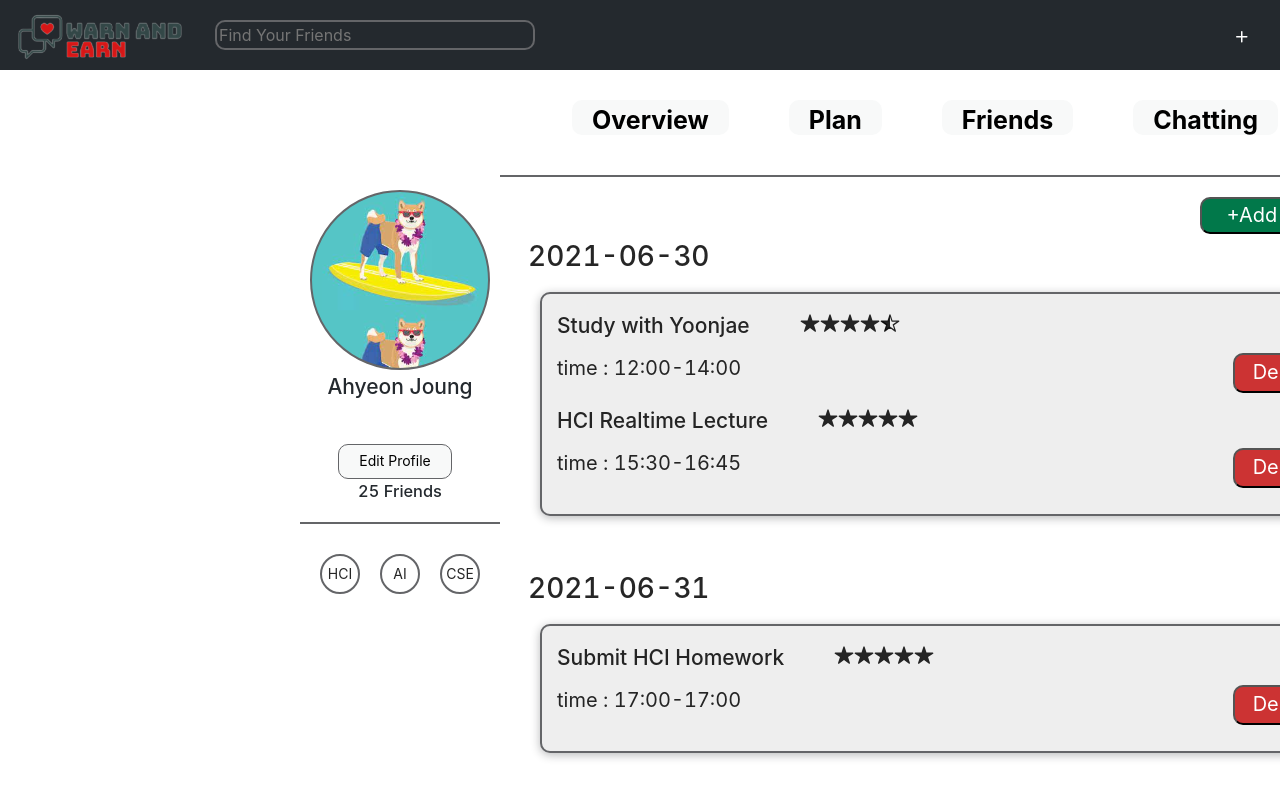
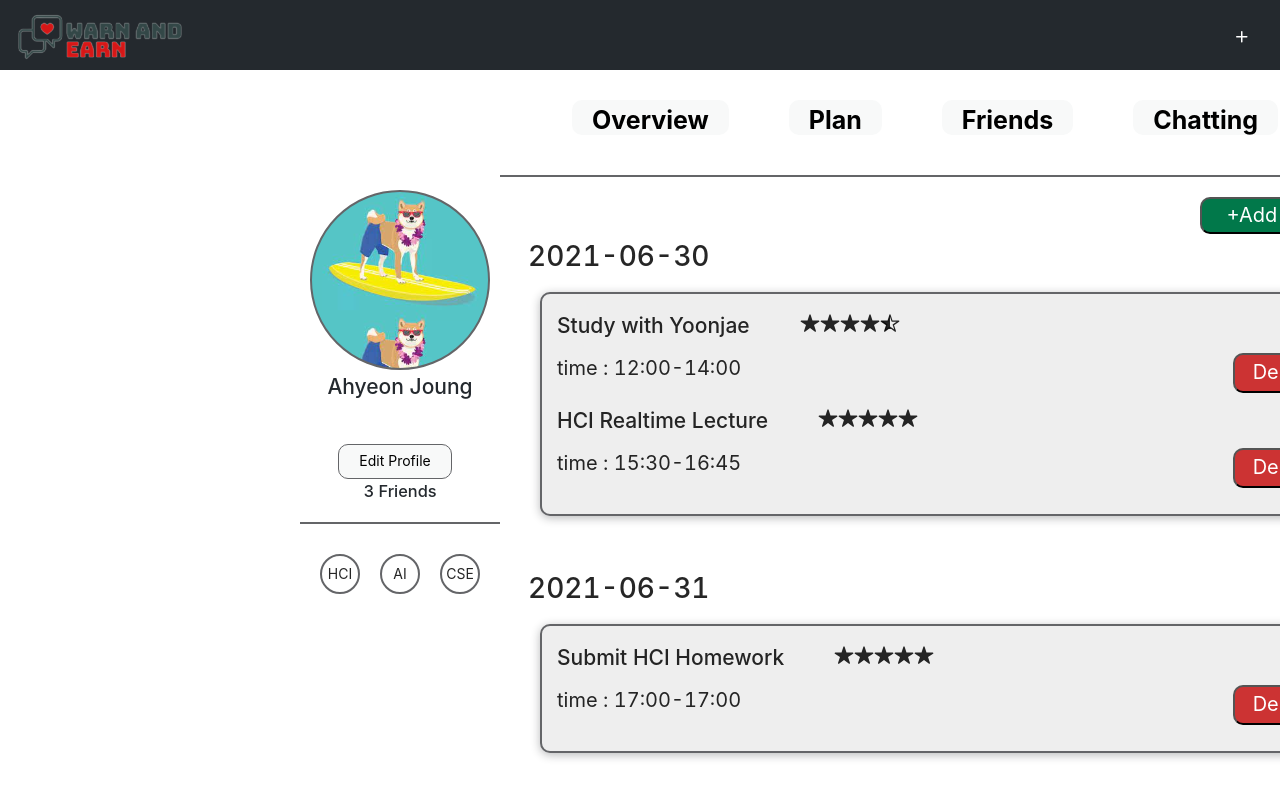
Before and after one commit to Ewha-Summar/WAE, a React (Create React App) app: page /#/ in a window 1280 px wide. Both pictures are taken after a click on the button "Plan". Shown: the top 798 px of the page. Built offline with nearby package versions, Linux system fonts and the light colour scheme.

Commit message:
friend 수정

```diff
--- a/src/component/Header.js
+++ b/src/component/Header.js
@@ -3,7 +3,7 @@ import logo from "../asset/logo.png"
 import alarm from "../asset/alram.PNG"
 import add from "../asset/add.PNG"
 import { useHistory } from "react-router-dom";
-
+import { useSelector, useDispatch } from 'react-redux';
 const Wrapper = styled.div`
     background-color: #24292e;
     height:70px;
@@ -46,10 +46,10 @@ right:30px;
 
 function Header() {
     const history = useHistory();
+    const { friends, url } = useSelector((plan) => ({ friends: plan.friends, url: plan.profile }));
     return (
         <Wrapper>
             <img src={logo} style={{ height: "200px", marginTop: "-63px" }} onClick={() => { history.push('/') }} />
-            <InputHere type="text" placeholder="Find Your Friends"></InputHere>
             <Button2 src={add} onClick={() => history.push("/addfriends")}></Button2>
         </Wrapper>
     );
--- a/src/pages/AddFriends.js
+++ b/src/pages/AddFriends.js
@@ -217,7 +217,7 @@ function AddFriends() {
                     <ProfileImage src={url}></ProfileImage>
                     <h2 style={{ color: "#24292e" }}>Ahyeon Joung</h2>
                     <GrayButton>Edit Profile</GrayButton>
-                    <h3 style={{ color: "#24292e" }}>25 Friends</h3>
+                    <h3 style={{ color: "#24292e" }}>{friends.length} Friends</h3>
                     <Line />
                     <LittleRow>
                         <Group>HCI</Group>
--- a/src/pages/Chatting.js
+++ b/src/pages/Chatting.js
@@ -146,7 +146,7 @@ function Chatting() {
                     <ProfileImage src={url}></ProfileImage>
                     <h2 style={{ color: "#24292e" }}>Ahyeon Joung</h2>
                     <GrayButton>Edit Profile</GrayButton>
-                    <h3 style={{ color: "#24292e" }}>25 Friends</h3>
+                    <h3 style={{ color: "#24292e" }}>{friends.length} Friends</h3>
                     <Line />
                     <LittleRow>
                         <Group>HCI</Group>
--- a/src/pages/Friends.js
+++ b/src/pages/Friends.js
@@ -127,7 +127,7 @@ function Friends() {
                     <ProfileImage src={url}></ProfileImage>
                     <h2 style={{ color: "#24292e" }}>Ahyeon Joung</h2>
                     <GrayButton>Edit Profile</GrayButton>
-                    <h3 style={{ color: "#24292e" }}>25 Friends</h3>
+                    <h3 style={{ color: "#24292e" }}>{friends.length} Friends</h3>
                     <Line />
                     <LittleRow>
                         <Group>HCI</Group>
--- a/src/pages/Overview.js
+++ b/src/pages/Overview.js
@@ -97,7 +97,7 @@ height:100px;
 margin-bottom: 50px;
 `
 const Warn = styled.div`
-border: 2px solid red;
+border: 4px solid red;
 border-radius: 10px;
 box-shadow: rgba(23, 25, 29, 0.3) 0 2px 10px;
 display: flex;
@@ -111,6 +111,7 @@ function Overivew() {
     const history = useHistory();
     const { friends, url } = useSelector((plan) => ({ friends: plan.friends, url: plan.profile }));
     const { todos, date } = useSelector((plan) => ({ todos: plan.todos, date: plan.date }));
+    let length = friends.length;
     const dispatch = useDispatch();
 
     console.log(todos);
@@ -122,7 +123,7 @@ function Overivew() {
                     <ProfileImage src={url}></ProfileImage>
                     <h2 style={{ color: "#24292e" }}>Ahyeon Joung</h2>
                     <GrayButton>Edit Profile</GrayButton>
-                    <h3 style={{ color: "#24292e" }}>25 Friends</h3>
+                    <h3 style={{ color: "#24292e" }}>{length} Friends</h3>
                     <Line />
                     <LittleRow>
                         <Group>HCI</Group>
@@ -138,6 +139,31 @@ function Overivew() {
                         <MenuButton onClick={() => history.push("/chatting")}>Chatting</MenuButton>
                     </LittleRow>
                     <Line width={850} />
+                    <h2 style={{ color: "red", marginLeft: "10px" }}>!!Alarm!!</h2>
+                    <LittleRow>
+                        {date?.map((day, j) => {
+                            return (<>
+                                {
+                                    todos?.map((todo, i) => {
+                                        if (j < 1 && todo.date === day) {
+                                            window.localStorage.setItem("date", todo.date + " " + todo.starttime);
+                                            return (
+                                                <Warn>
+                                                    <h2 style={{ color: "black" }}>{"[" + todo.date + "] "} {todo.content}</h2> <div></div>
+                                                    <h3>{todo.place}</h3> <div>
+                                                    </div>
+                                                    {todo.starttime + "~" + todo.endtime}
+                                                </Warn>
+                                            );
+                                        }
+
+                                    })
+                                }
+                            </>);
+
+
+                        })}
+                    </LittleRow>
                     <h2 style={{ color: "#24292e", marginLeft: "10px" }}>Upcoming Schedule</h2>
                     <LittleRow>
                         {date?.map((day, i) => {
@@ -166,31 +192,7 @@ function Overivew() {
 
 
                     </LittleRow>
-                    <h2 style={{ color: "red", marginLeft: "10px" }}>Alarm</h2>
-                    <LittleRow>
-                        {date?.map((day, j) => {
-                            return (<>
-                                {
-                                    todos?.map((todo, i) => {
-                                        if (j < 1 && todo.date === day) {
-                                            window.localStorage.setItem("date", todo.date + " " + todo.starttime);
-                                            return (
-                                                <Warn>
-                                                    <h2 style={{ color: "black" }}>{"[" + todo.date + "] "} {todo.content}</h2> <div></div>
-                                                    <h3>{todo.place}</h3> <div>
-                                                    </div>
-                                                    {todo.starttime + "~" + todo.endtime}
-                                                </Warn>
-                                            );
-                                        }
 
-                                    })
-                                }
-                            </>);
-
-
-                        })}
-                    </LittleRow>
 
                 </Content>
             </Row>
--- a/src/pages/Plan.js
+++ b/src/pages/Plan.js
@@ -116,7 +116,7 @@ const Button = styled.button`
 `
 
 function Plan() {
-    const { todos, date, url } = useSelector((plan) => ({ todos: plan.todos, date: plan.date, url: plan.profile }));
+    const { todos, date, url, friends } = useSelector((plan) => ({ todos: plan.todos, date: plan.date, url: plan.profile, friends: plan.friends }));
     const history = useHistory();
     const dispatch = useDispatch();
 
@@ -145,7 +145,7 @@ function Plan() {
                     <ProfileImage src={url}></ProfileImage>
                     <h2 style={{ color: "#24292e" }}>Ahyeon Joung</h2>
                     <GrayButton>Edit Profile</GrayButton>
-                    <h3 style={{ color: "#24292e" }}>25 Friends</h3>
+                    <h3 style={{ color: "#24292e" }}>{friends.length} Friends</h3>
                     <Line />
                     <LittleRow>
                         <Group>HCI</Group>
```
